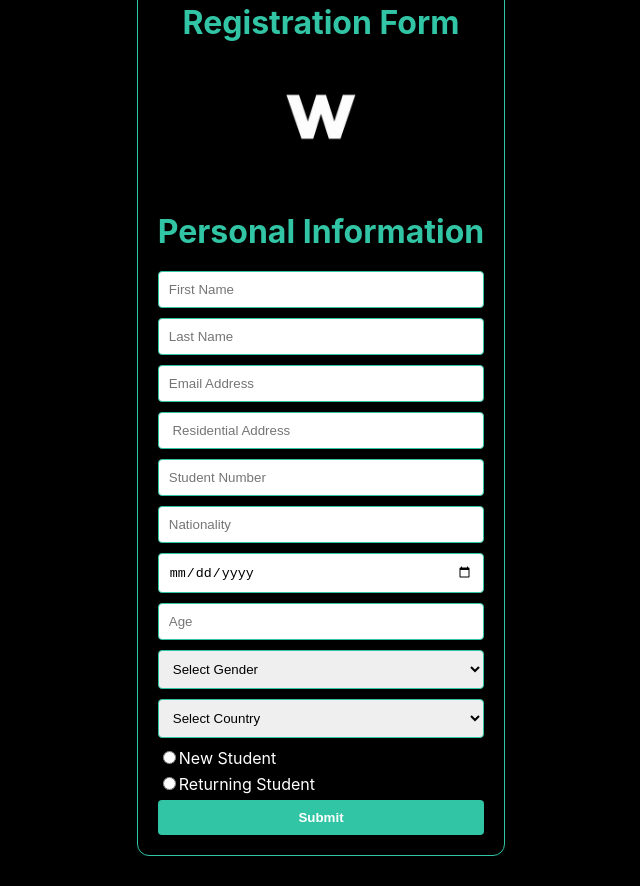
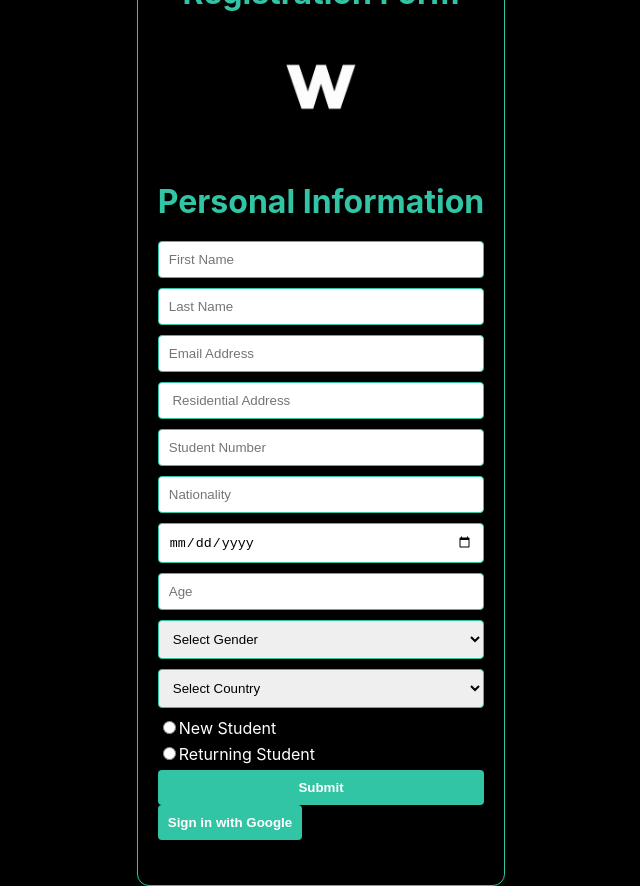
Before and after one commit to Mfundo-debug/Object_django-react, a React (Create React App) app in the folder conference_registration/registration-frontend/: page / in a window 1280 px wide. Shown: the whole page, without its empty margins (351-991 px from the left). Before the commit the page ends 856 px from the top, so only its background shows below. Built offline with nearby package versions, Linux system fonts and the light colour scheme.

Commit message:
authenticate user with button

```diff
--- a/conference_registration/registration-frontend/package.json
+++ b/conference_registration/registration-frontend/package.json
@@ -6,6 +6,8 @@
     "@testing-library/jest-dom": "^5.17.0",
     "@testing-library/react": "^13.4.0",
     "@testing-library/user-event": "^13.5.0",
+    "fire": "^0.55.1",
+    "firebase": "^10.3.1",
     "react": "^18.2.0",
     "react-dom": "^18.2.0",
     "react-router-dom": "^6.15.0",
--- /dev/null
+++ b/conference_registration/registration-frontend/src/components/Configure.js
@@ -0,0 +1,21 @@
+// Import the functions you need from the SDKs you need
+import { initializeApp } from "firebase/app";
+
+// TODO: Add SDKs for Firebase products that you want to use
+// https://firebase.google.com/docs/web/setup#available-libraries
+
+// Your web app's Firebase configuration
+// For Firebase JS SDK v7.20.0 and later, measurementId is optional
+const firebaseConfig = {
+  apiKey: "AIzaSyC_nQEX7Wb06eQ9st7oY_7Du7QrZPwgwuU",
+  authDomain: "authenticator-fce4c.firebaseapp.com",
+  projectId: "authenticator-fce4c",
+  storageBucket: "authenticator-fce4c.appspot.com",
+  messagingSenderId: "323903073089",
+  appId: "1:323903073089:web:1ce7e54f5fef268528cfc0",
+  measurementId: "G-SWT9LEMKN2"
+};
+
+// Initialize Firebase
+const app = initializeApp(firebaseConfig);
+export {app};
--- a/conference_registration/registration-frontend/src/components/ConfirmationPage.js
+++ b/conference_registration/registration-frontend/src/components/ConfirmationPage.js
@@ -2,13 +2,13 @@ import React from 'react';
 import './RegistrationForm.css';
 
 function ConfirmationPage(props) {
-  const {user_id} = props;
+  const {user_number} = props;
   return (
     <div className='confirmation-page'>
       <h1>Registration Successful</h1>
       <div className='confirmation-message'>
         <p>Thank you for registering for the conference. Your registration is now complete.</p>
-        <p>Your user ID is: {user_id}</p>
+        <p>Your user ID is: {user_number}</p>
         <p>We look forward to seeing you at the conference.</p>
       </div>
     </div>
--- /dev/null
+++ b/conference_registration/registration-frontend/src/components/GoogleSignInButton.js
@@ -0,0 +1,48 @@
+// GoogleSignInButton.js
+import React from "react";
+import { getAuth, signInWithPopup, GoogleAuthProvider } from "firebase/auth";
+import { app } from "./Configure"; // Import the Firebase app
+import "./RegistrationForm.css";
+
+const GoogleSignInButton = () => {
+  const handleGoogleSignIn = async () => {
+    const auth = getAuth(app); // Use the Firebase app
+    const provider = new GoogleAuthProvider();
+
+    try {
+      const result = await signInWithPopup(auth, provider);
+      const user = result.user;
+      console.log('Successfully signed in with Google', user);
+
+      // Handle the signed-in user here (e.g., save user data to the database)
+      // You can make an API call to your Django backend here to save user data
+
+      // Example API call to your Django backend
+      const response = await fetch("http://localhost:8000/api/register/", {
+        method: "POST",
+        headers: {
+          "Content-Type": "application/json",
+        },
+        body: JSON.stringify(user),
+      });
+
+      if (response.ok) {
+        const data = await response.json();
+        alert("Registration successful");
+
+        // Use the `history` object to programmatically navigate to the confirmation page
+        window.location.href = `/confirmation?user_id=${data.user_id}`;
+      } else {
+        alert("Registration failed. Please try again");
+      }
+    } catch (error) {
+      console.error('Error signing in with Google', error);
+    }
+  };
+
+  return (
+    <button className="google-button" onClick={handleGoogleSignIn}>Sign in with Google</button>
+  );
+};
+
+export default GoogleSignInButton;
--- a/conference_registration/registration-frontend/src/components/RegistrationForm.css
+++ b/conference_registration/registration-frontend/src/components/RegistrationForm.css
@@ -86,3 +86,13 @@ h1 {
     border: 1px solid #31c5a5; /* Set input border color */
     border-radius: 4px;
 }
+.google-button {
+    margin-bottom: 25px;
+    padding: 10px;
+    border: 1px solid #3c1ccd; /* Set input border color */
+    border-radius: 4px;
+    background-color: #31c5a5;
+    color: white;
+    font-weight: bold;
+    cursor: pointer;
+}
--- a/conference_registration/registration-frontend/src/components/RegistrationForm.js
+++ b/conference_registration/registration-frontend/src/components/RegistrationForm.js
@@ -3,7 +3,7 @@ import React, { useState } from "react";
 import OIP from "./OIP.jpeg";
 import PersonalInfo from "./PersonalInfo";
 import "./RegistrationForm.css";
-
+import GoogleSignInButton from "./GoogleSignInButton";
 function RegistrationForm() {
   const [formData, setFormData] = useState({
     first_name: "",
@@ -36,7 +36,7 @@ function RegistrationForm() {
         alert("Registration successful");
 
         // Use the `history` object to programmatically navigate to the confirmation page
-        window.location.href = `/confirmation?user_id=${data.user_id}`;
+        window.location.href = `/confirmation?user_id=${data.user_number}`;
       } else {
         alert("Registration failed. Please try again");
       }
@@ -54,6 +54,7 @@ function RegistrationForm() {
         <PersonalInfo formData={formData} setFormData={setFormData} />
         <button type="submit">Submit</button>
       </form>
+      <GoogleSignInButton />
     </div>
   );
 }
--- a/conference_registration/registration-frontend/src/index.js
+++ b/conference_registration/registration-frontend/src/index.js
@@ -3,6 +3,7 @@ import ReactDOM from 'react-dom/client';
 import './index.css';
 import App from './App';
 import reportWebVitals from './reportWebVitals';
+
 
 const root = ReactDOM.createRoot(document.getElementById('root'));
 root.render(
```
Also changed, not shown: 2 other files (tests, documents, lock files or other folders).
